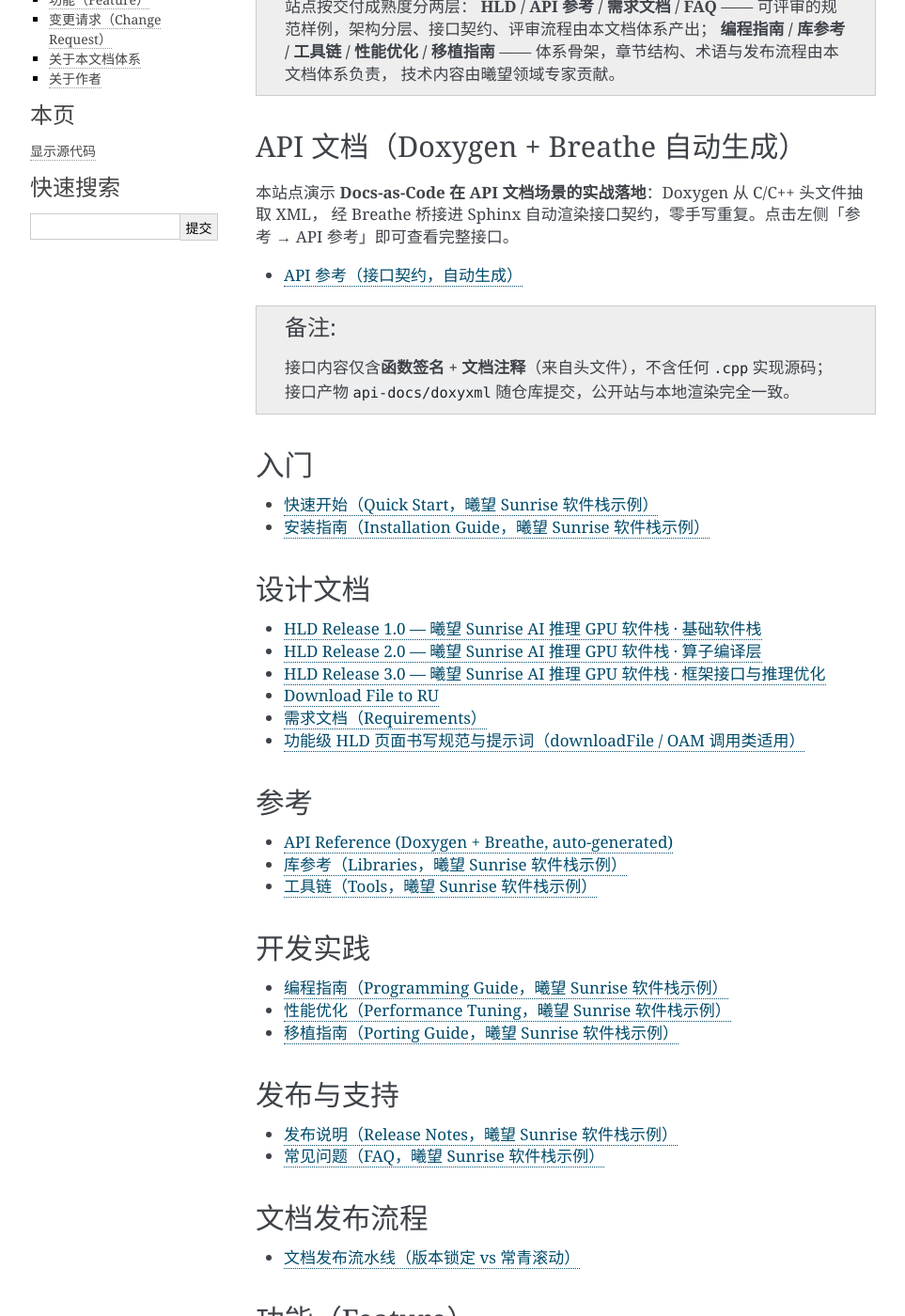
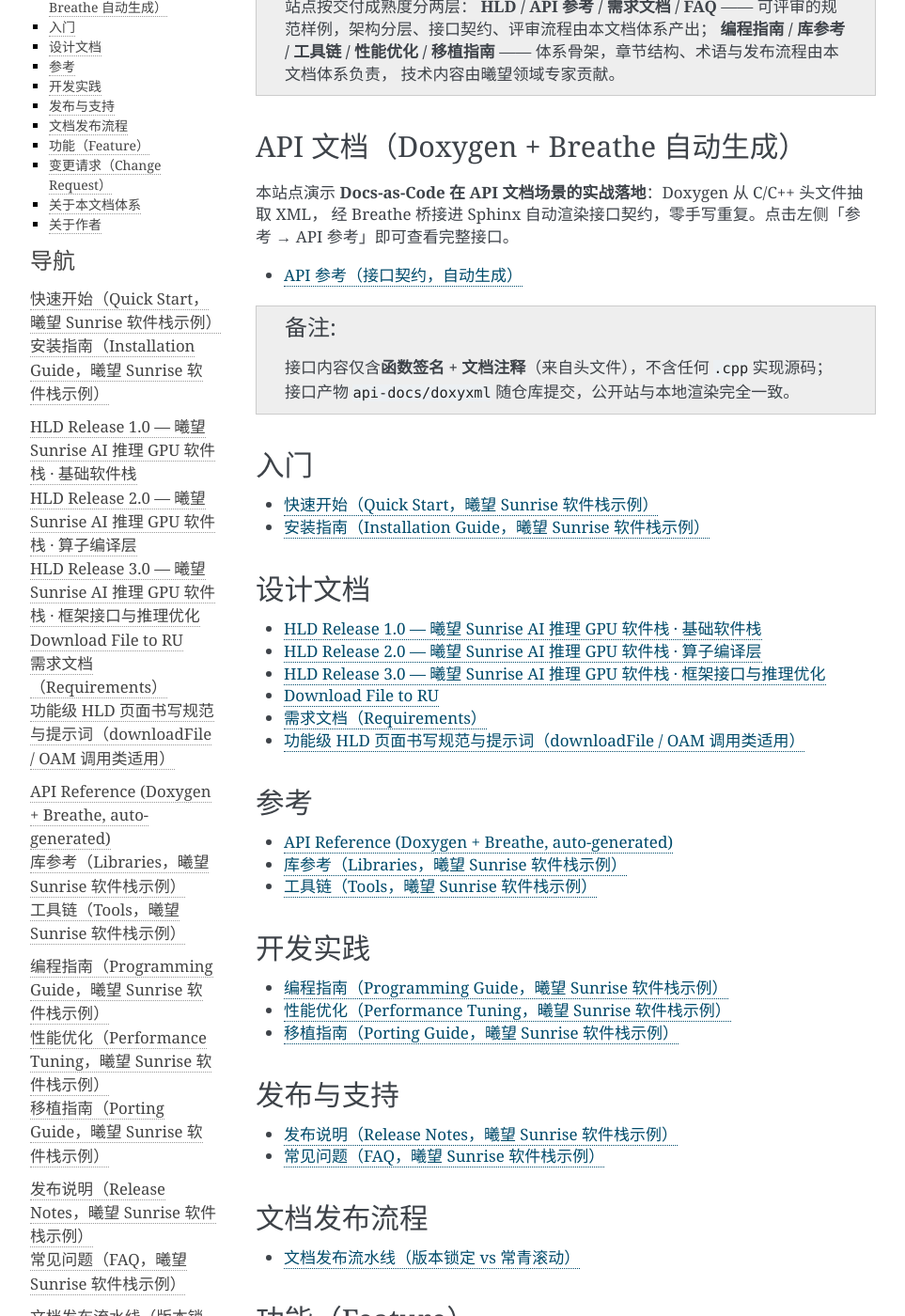
Before and after one commit to jinjing-wan/tw-portfolio, a Sphinx documentation site: the page built from docs/index.md, in a window 1280 px wide and 1400 px high, scrolled down 315 px. Shown: the whole window at 94% size, without its empty margins (148-1111 px from the left). Built offline with Sphinx 7.4.7, drawn with Linux system fonts in a browser that asks for light colours; some of the changed text lies outside the part shown.

Commit message:
docs: 显式声明左侧导航栏，补 localtoc 本页目录（API 长页可页内跳转）

```diff
--- a/docs/conf.py
+++ b/docs/conf.py
@@ -68,6 +68,24 @@
 html_static_path = ["_static"]
 html_extra_path = ["../.nojekyll"]  # 部署 GitHub Pages 时自动带 .nojekyll
 
+# 左侧导航栏组成：
+#   about.html      站点简介（项目/版权）
+#   searchfield.html 搜索框
+#   localtoc.html   本页目录（当前页各级标题，长页如 API 参考可页内跳转）
+#   navigation.html 全站文档树（默认已含；保证「点进任意页左侧都有导航」）
+#   relations.html  上一页/下一页
+# 说明：alabaster 默认侧栏只有 navigation.html（全站树），不含 localtoc.html，
+# 导致 API 参考这类长页面左侧缺少页内目录；此处显式补齐。
+html_sidebars = {
+    "**": [
+        "about.html",
+        "searchfield.html",
+        "localtoc.html",
+        "navigation.html",
+        "relations.html",
+    ]
+}
+
 # 部署到 GitHub Pages 时填实际站点地址，例如：
 # html_baseurl = "https://yourname.github.io/tw-portfolio/"
 html_baseurl = ""
```
